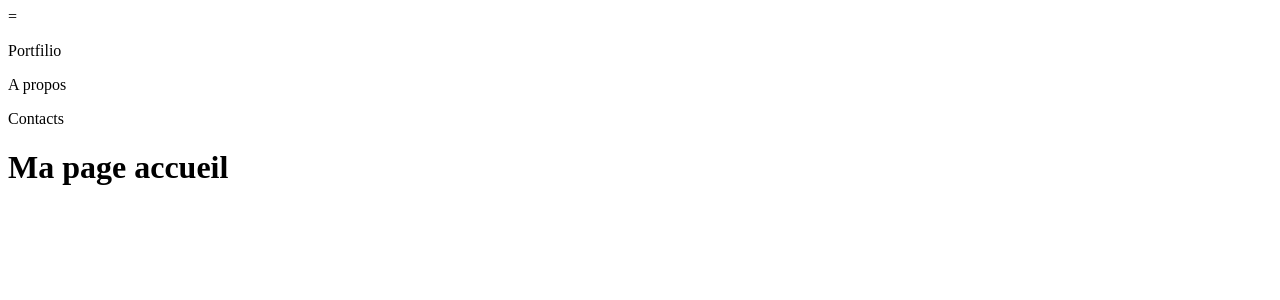
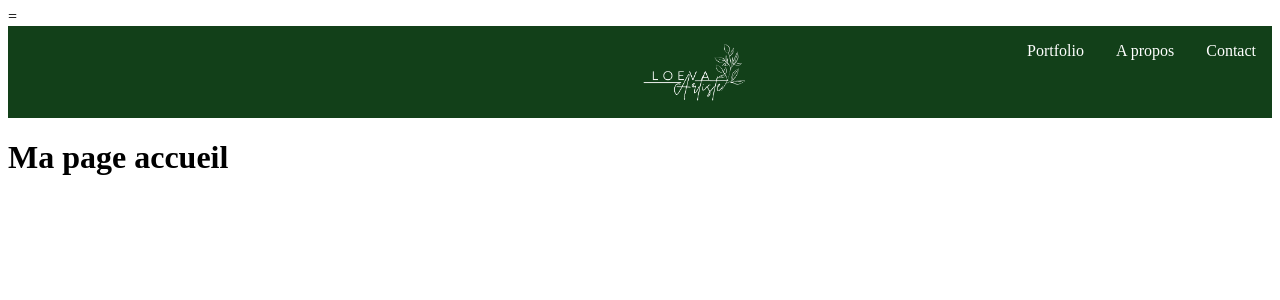
Before and after one commit to MLoeva/Portfolio_Loeva, a PHP site: page / in a window 1280 px wide. Shown: the top 300 px of the page. Run offline with PHP 8.4, Linux system fonts and the light colour scheme.

Commit message:
Ajout barre de navigation + qq fichiers de base

```diff
--- /dev/null
+++ b/assets/page_accueil.css
@@ -0,0 +1,47 @@
+.navigation {
+    display: flex;
+    flex-flow: row wrap;
+    justify-content: flex-end;
+
+    list-style: none;
+    margin: 0;
+    background: rgb(18, 64, 25);
+  }
+
+.navigation a {
+  text-decoration: none;
+  display: block;
+  padding: 1em;
+  color: white;
+}
+
+.navigation a:hover {
+  background: #c63ff0;
+}
+
+@media all and (max-width: 800px) {
+  .navigation {
+    justify-content: space-around;
+  }
+}
+
+@media all and (max-width: 600px) {
+  .navigation {
+    flex-flow: column wrap;
+    padding: 0;
+  }
+  .navigation a {
+    text-align: center;
+    padding: 10px;
+    border-top: 1px solid rgba(255, 255, 255,0.3);
+    border-bottom: 1px solid rgba(0, 0, 0, 0.1);
+  }
+  .navigation li:last-of-type a {
+    border-bottom: none;
+  }
+}
+
+img {
+  max-width : 30%;
+  height : auto;
+  }
--- a/index.php
+++ b/index.php
@@ -11,6 +11,18 @@
     Flight::render('page_accueil.php');
 });
 
+Flight::route('/portfolio', function() {
+    Flight::render('portfolio.php');
+});
+
+Flight::route('/about', function() {
+    Flight::render('about.php');
+});
+
+Flight::route('/contact', function() {
+    Flight::render('contact.php');
+});
+
 Flight::start();
 
 ?>
--- a/views/page_accueil.php
+++ b/views/page_accueil.php
@@ -1,16 +1,20 @@
 =<!DOCTYPE html>
-<html lang="en">
+<html lang="fr">
 <head>
     <meta charset="UTF-8">
     <meta name="viewport" content="width=device-width, initial-scale=1.0">
     <title>Portfolio de Loéva</title>
+    <link rel="stylesheet" href="assets/page_accueil.css">
 </head>
 
 <body>
     <div id=entete>
-        <p>Portfilio</p>
-        <p>A propos</p>
-        <p>Contacts</p>
+        <ul class=navigation>
+            <li><a href="/"><img src="images/logo.png" alt=""></a></li>
+            <li><a href="/portfolio">Portfolio</a></li>
+            <li><a href="/about">A propos</a></li>
+            <li><a href="/contact">Contact</a></li>
+        </ul>
     </div>
 
 
```
Also changed, not shown: views/portfolio.php (+21 -0 lines), .htaccess (added), images/logo.png (added), views/Nouveau Document texte.txt (deleted), views/contact.php (added).
